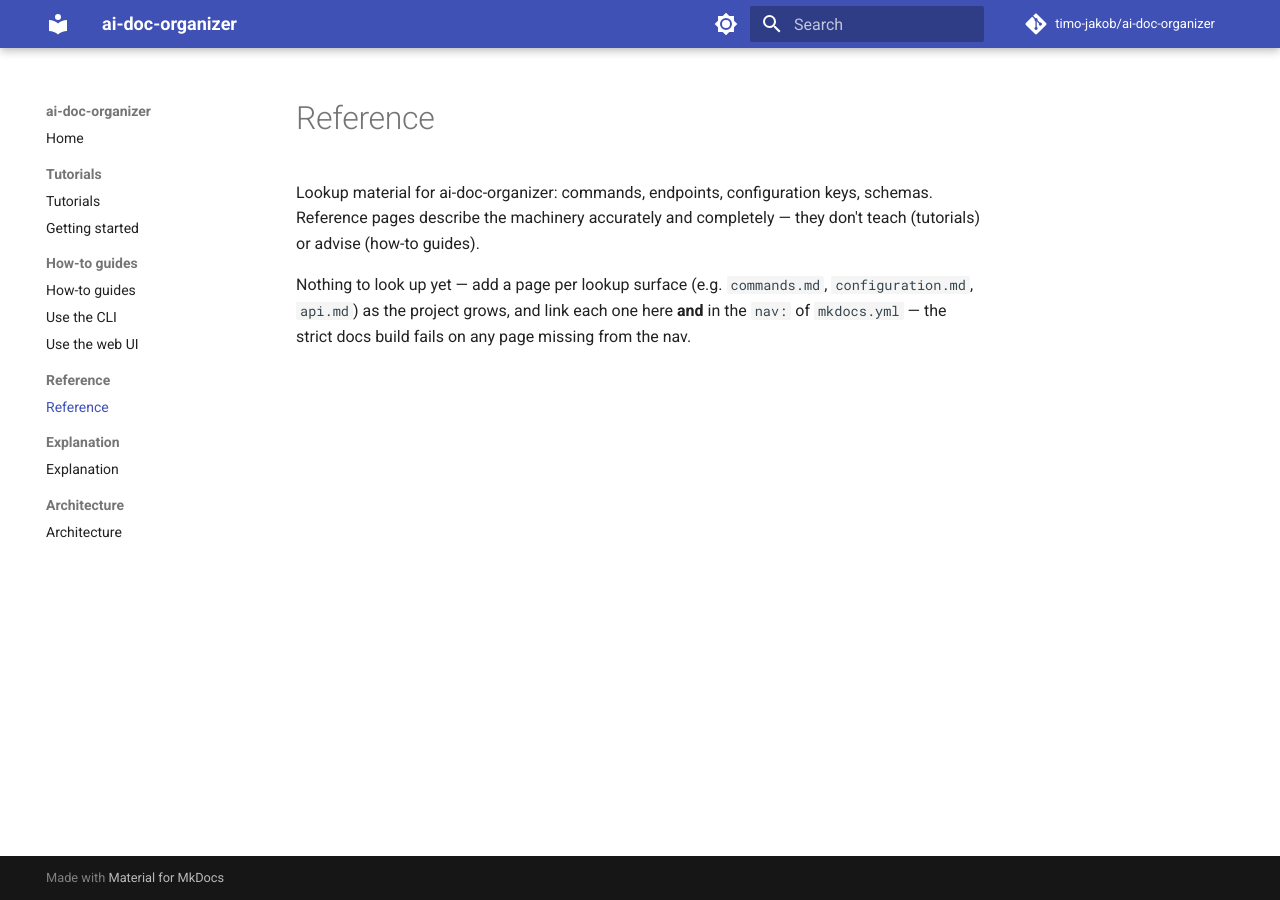
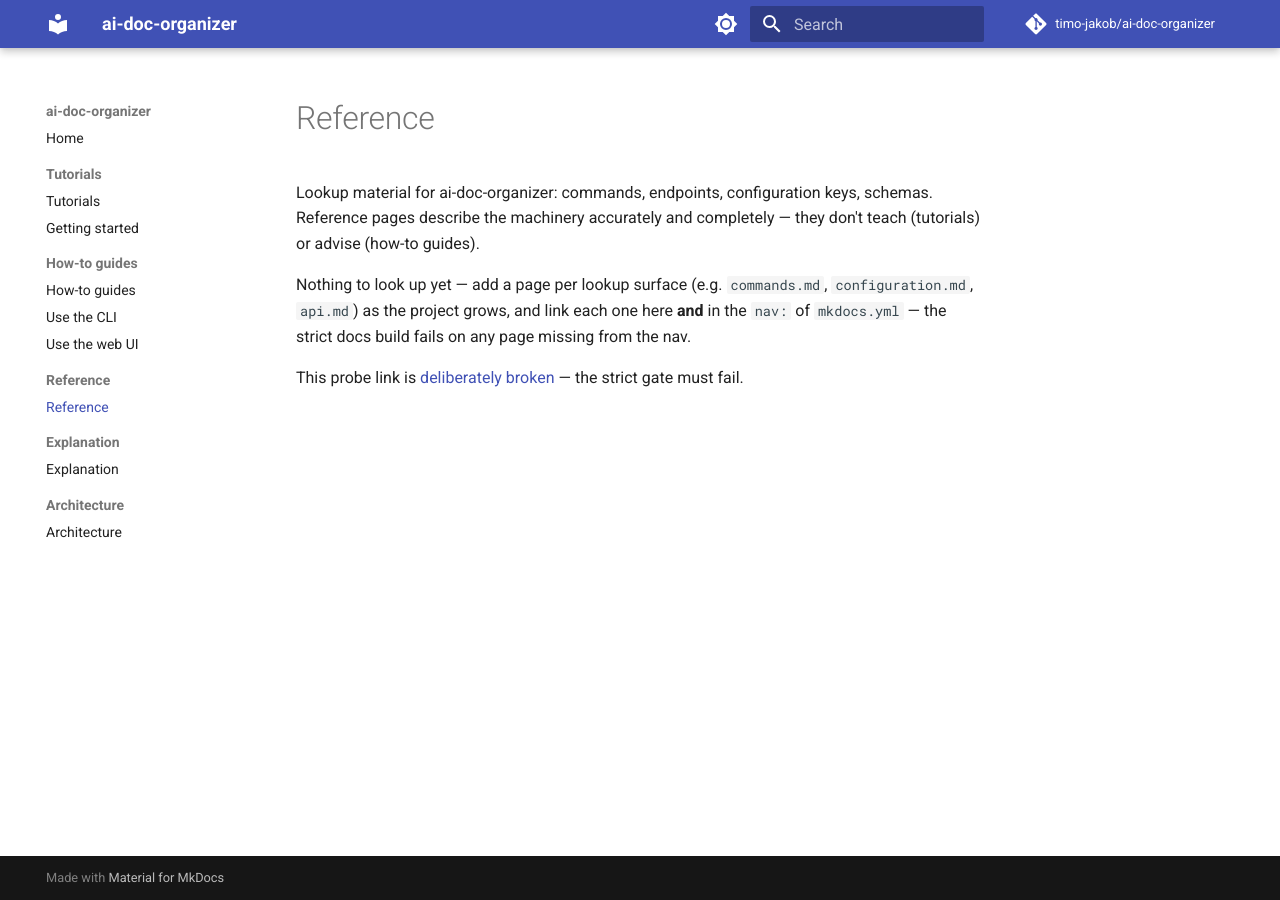
Before and after one commit to timo-jakob/ai-doc-organizer, an MkDocs documentation site: the page built from docs/reference/index.md, in a window 1280 px wide. Built offline with MkDocs 1.6.1 and Material for MkDocs 9.7.7, drawn with Linux system fonts in a browser that asks for light colours; comment, search, counter and statistics services are not loaded.

Commit message:
probe: deliberately broken docs link (capstone red-gate check — will be closed, never merged)

```diff
--- a/docs/reference/index.md
+++ b/docs/reference/index.md
@@ -8,3 +8,5 @@ Nothing to look up yet — add a page per lookup surface (e.g. `commands.md`,
 `configuration.md`, `api.md`) as the project grows, and link each one here
 **and** in the `nav:` of `mkdocs.yml` — the strict docs build fails on any
 page missing from the nav.
+
+This probe link is [deliberately broken](../does-not-exist.md) — the strict gate must fail.
```
